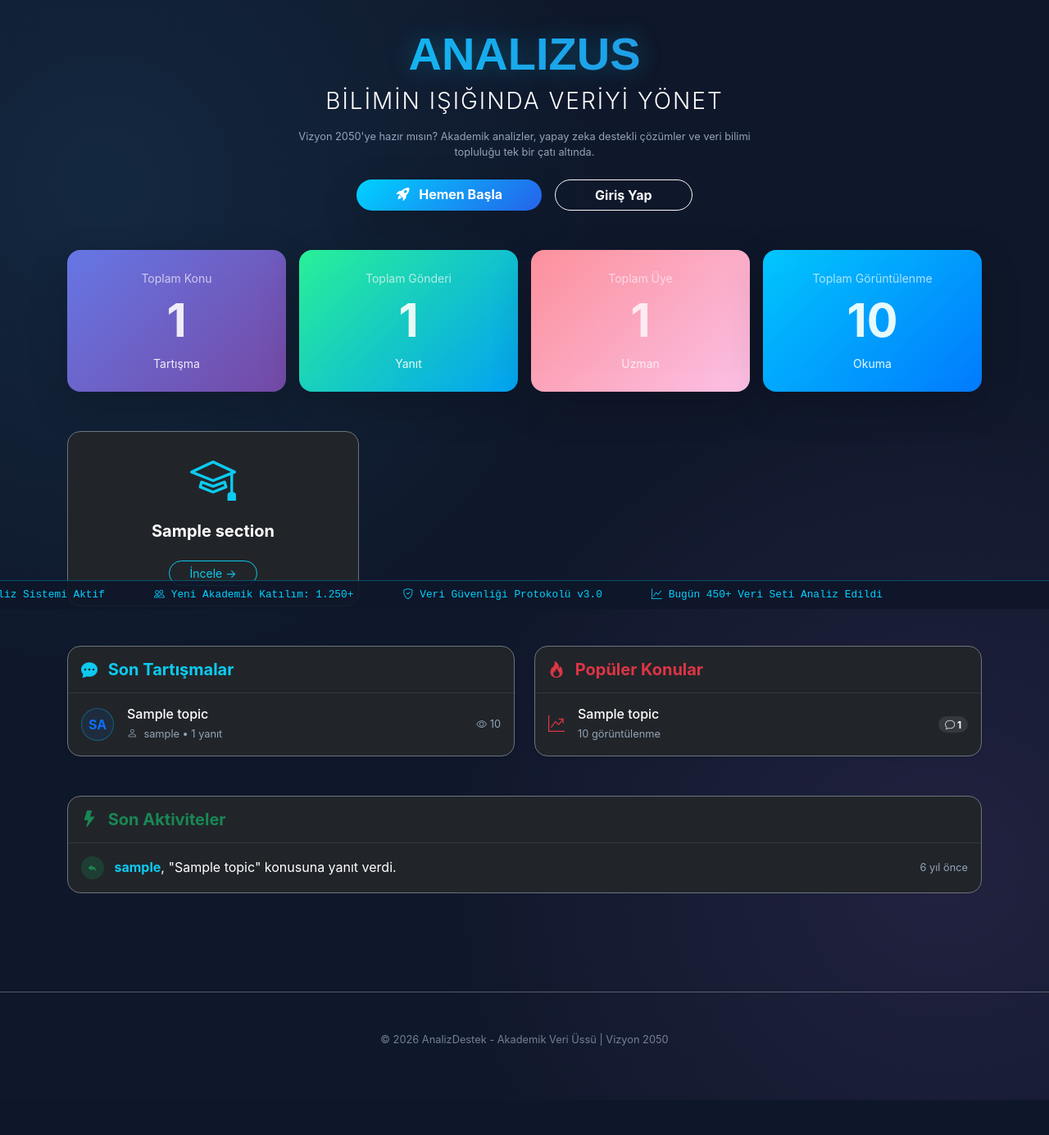
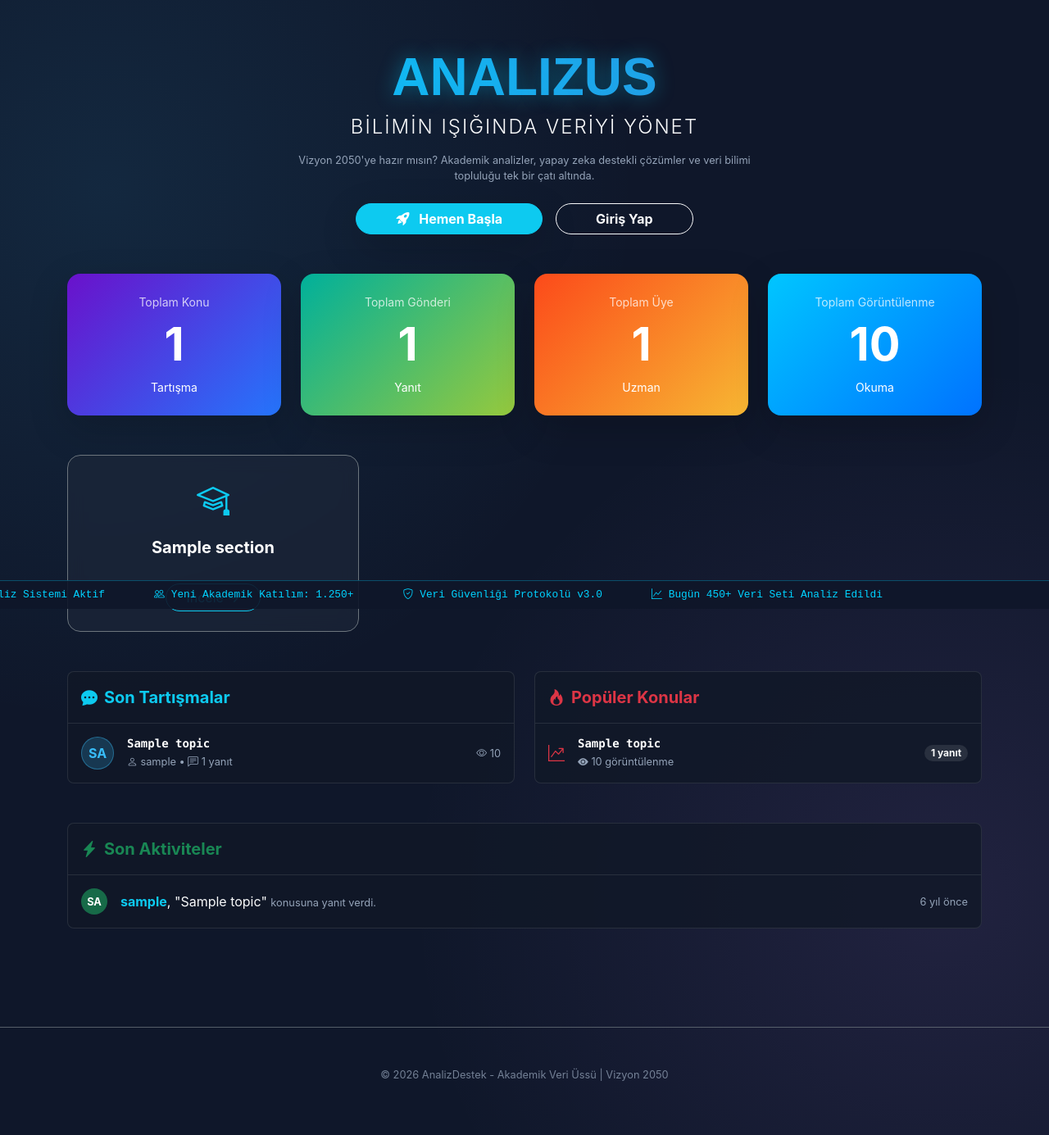
Before and after one commit to bunyaminkeles/analizdestek, a Django app: page / in a window 1280 px wide. Shown: the part 57-1442 px from the top of the page at 82% size. Before the commit the page ends 1392 px from the top, so only its background shows below. Run offline with Django 5.2, Linux system fonts and the light colour scheme; tables that the repository leaves empty hold one stand-in row (values such as "Sample post"); parts of the project's set-up code (start-up, migrations or seed data) failed here and were passed over.

Commit message:
home update

```diff
--- a/forum/templates/forum/home.html
+++ b/forum/templates/forum/home.html
@@ -3,22 +3,22 @@
 
 {% block content %}
 
-<div class="text-center mb-5 fade-in-up" style="animation: fadeInUp 1s ease-out;">
-    <h1 class="display-4 fw-bold" style="background: linear-gradient(90deg, #00d2ff, #3a7bd5); -webkit-background-clip: text; -webkit-text-fill-color: transparent; text-shadow: 0 0 30px rgba(0, 210, 255, 0.3); font-family: 'Orbitron', sans-serif;">
-        ANALIZUS
-    </h1>
-    <h3 class="text-white fw-light mb-3 letter-spacing-2">BİLİMİN IŞIĞINDA VERİYİ YÖNET</h3>
-    <p class="text-muted small mx-auto" style="max-width: 600px;">
+<div class="dashboard-container fade-in-up">
+
+    <div class="text-center mb-5 pt-4">
+        <h1 class="display-3 fw-bold neon-text mb-2">ANALIZUS</h1>
+        <h4 class="text-light fw-light mb-3 letter-spacing-2">BİLİMİN IŞIĞINDA VERİYİ YÖNET</h4>
+        <p class="text-muted small mx-auto mb-4" style="max-width: 600px;">
             Vizyon 2050'ye hazır mısın? Akademik analizler, yapay zeka destekli çözümler ve veri bilimi topluluğu tek bir çatı altında.
         </p>
 
-    <div class="mt-4 d-flex justify-content-center gap-3">
+        <div class="d-flex justify-content-center gap-3">
             {% if user.is_authenticated %}
                 <a href="#sections-area" class="btn btn-primary rounded-pill px-5 fw-bold shadow-lg glow-btn">
                     <i class="bi bi-arrow-down-circle me-2"></i> İncelemeye Başla
                 </a>
             {% else %}
-            <a href="{% url 'register' %}" class="btn btn-primary rounded-pill px-5 fw-bold shadow-lg glow-btn">
+                <a href="{% url 'register' %}" class="btn btn-info text-white rounded-pill px-5 fw-bold shadow-lg glow-btn">
                     <i class="bi bi-rocket-takeoff-fill me-2"></i> Hemen Başla
                 </a>
                 <a href="{% url 'login' %}" class="btn btn-outline-light rounded-pill px-5 fw-bold">
@@ -28,37 +28,33 @@
         </div>
     </div>
 
-<div class="row g-3 mb-5">
+    <div class="row g-4 mb-5">
         <div class="col-md-3">
-        <div class="stat-card bg-indigo p-4 text-center text-white h-100 rounded-4 shadow-lg position-relative overflow-hidden">
-            <div class="small opacity-75">Toplam Konu</div>
+            <div class="stat-card bg-gradient-purple text-center text-white h-100 p-4 rounded-4 shadow-lg">
+                <div class="stat-label opacity-75 small">Toplam Konu</div>
                 <div class="display-4 fw-bold my-2">{{ total_topics }}</div>
-            <div class="small">Tartışma</div>
-            <div class="card-glow" style="background: rgba(111, 66, 193, 0.5);"></div>
+                <div class="stat-label small">Tartışma</div>
             </div>
         </div>
         <div class="col-md-3">
-        <div class="stat-card bg-teal p-4 text-center text-white h-100 rounded-4 shadow-lg position-relative overflow-hidden">
-            <div class="small opacity-75">Toplam Gönderi</div>
+            <div class="stat-card bg-gradient-green text-center text-white h-100 p-4 rounded-4 shadow-lg">
+                <div class="stat-label opacity-75 small">Toplam Gönderi</div>
                 <div class="display-4 fw-bold my-2">{{ total_posts }}</div>
-            <div class="small">Yanıt</div>
-            <div class="card-glow" style="background: rgba(32, 201, 151, 0.5);"></div>
+                <div class="stat-label small">Yanıt</div>
             </div>
         </div>
         <div class="col-md-3">
-        <div class="stat-card bg-pink p-4 text-center text-white h-100 rounded-4 shadow-lg position-relative overflow-hidden">
-            <div class="small opacity-75">Toplam Üye</div>
+            <div class="stat-card bg-gradient-pink text-center text-white h-100 p-4 rounded-4 shadow-lg">
+                <div class="stat-label opacity-75 small">Toplam Üye</div>
                 <div class="display-4 fw-bold my-2">{{ total_users }}</div>
-            <div class="small">Uzman</div>
-            <div class="card-glow" style="background: rgba(232, 62, 140, 0.5);"></div>
+                <div class="stat-label small">Uzman</div>
             </div>
         </div>
         <div class="col-md-3">
-        <div class="stat-card bg-cyan p-4 text-center text-white h-100 rounded-4 shadow-lg position-relative overflow-hidden">
-            <div class="small opacity-75">Toplam Görüntülenme</div>
+            <div class="stat-card bg-gradient-blue text-center text-white h-100 p-4 rounded-4 shadow-lg">
+                <div class="stat-label opacity-75 small">Toplam Görüntülenme</div>
                 <div class="display-4 fw-bold my-2">{{ total_views }}</div>
-            <div class="small">Okuma</div>
-            <div class="card-glow" style="background: rgba(13, 202, 240, 0.5);"></div>
+                <div class="stat-label small">Okuma</div>
             </div>
         </div>
     </div>
@@ -67,21 +63,20 @@
         {% for section in sections %}
         <div class="col-md-4">
             <a href="{% url 'section_detail' section.pk %}" class="text-decoration-none">
-            <div class="card bg-dark border-secondary h-100 text-center p-4 hover-lift position-relative overflow-hidden">
-                <div class="card-bg-effect"></div>
-                <div class="position-relative z-index-1">
-                    <div class="mb-3 text-info fs-1">
-                        {% if "YAZILIM" in section.title %} <i class="bi bi-laptop display-4"></i>
-                        {% elif "YÖNTEM" in section.title %} <i class="bi bi-diagram-3 display-4"></i>
-                        {% else %} <i class="bi bi-mortarboard display-4"></i> {% endif %}
+                <div class="card bg-dark border-secondary h-100 text-center p-4 hover-lift section-card">
+                    <div class="icon-wrapper mb-3 mx-auto">
+                        {% if "YAZILIM" in section.title %} <i class="bi bi-laptop fs-1 text-info"></i>
+                        {% elif "YÖNTEM" in section.title %} <i class="bi bi-diagram-3 fs-1 text-info"></i>
+                        {% else %} <i class="bi bi-mortarboard fs-1 text-info"></i> {% endif %}
                     </div>
-                    <h5 class="text-white fw-bold">{{ section.title }}</h5>
+                    <h5 class="text-white fw-bold mb-2">{{ section.title }}</h5>
                     <p class="text-muted small mb-4">
                         {% if "YAZILIM" in section.title %}SPSS, Python, R ve Excel dünyası.{% endif %}
                         {% if "YÖNTEM" in section.title %}İstatistiksel testler ve metodoloji.{% endif %}
-                        {% if "AKADEMİ" in section.title %}Tez yazımı ve yayın süreçleri.{% endif %}
+                        {% if "AKADEMİ" in section.title %}Tez yazımı, kariyer ve yayın süreçleri.{% endif %}
                     </p>
-                    <span class="btn btn-outline-info btn-sm rounded-pill px-4">İncele &rarr;</span>
+                    <div class="mt-auto">
+                        <span class="btn btn-outline-info rounded-pill px-4 py-1 small">İncele &rarr;</span>
                     </div>
                 </div>
             </a>
@@ -92,118 +87,168 @@
     <div class="row g-4 mb-5">
 
         <div class="col-lg-6">
-        <div class="card bg-dark border-secondary h-100 shadow-sm">
-            <div class="card-header bg-transparent border-secondary border-opacity-25 py-3">
-                <h5 class="text-info mb-0 fw-bold"><i class="bi bi-chat-dots-fill me-2"></i> Son Tartışmalar</h5>
+            <div class="content-box bg-dark border border-secondary border-opacity-25 rounded-3 h-100">
+                <div class="box-header p-3 border-bottom border-secondary border-opacity-25 d-flex align-items-center">
+                    <i class="bi bi-chat-dots-fill text-info me-2 fs-5"></i>
+                    <h5 class="text-info mb-0 fw-bold">Son Tartışmalar</h5>
                 </div>
                 <div class="list-group list-group-flush">
                     {% for topic in recent_topics %}
-                <a href="{% url 'topic_detail' topic.pk %}" class="list-group-item list-group-item-action bg-transparent border-secondary border-opacity-10 text-white py-3 hover-dark-row">
-                    <div class="d-flex align-items-center">
-                        <div class="avatar-circle bg-primary bg-opacity-10 text-primary me-3 fw-bold d-flex align-items-center justify-content-center rounded-circle" style="width: 40px; height: 40px; border: 1px solid rgba(0, 210, 255, 0.3);">
+                    <a href="{% url 'topic_detail' topic.pk %}" class="list-group-item list-group-item-action bg-transparent text-white border-secondary border-opacity-10 py-3 d-flex align-items-center hover-bg">
+                        <div class="avatar-circle me-3">
                             {{ topic.starter.username|slice:":2"|upper }}
                         </div>
-                        <div class="flex-grow-1">
-                            <h6 class="mb-0 text-truncate" style="max-width: 300px;">{{ topic.subject }}</h6>
-                            <small class="text-muted"><i class="bi bi-person me-1"></i> {{ topic.starter.username }} &bull; {{ topic.replies_count }} yanıt</small>
+                        <div class="flex-grow-1 overflow-hidden">
+                            <h6 class="mb-0 text-truncate font-monospace small fw-bold">{{ topic.subject }}</h6>
+                            <div class="text-muted x-small mt-1">
+                                <i class="bi bi-person"></i> {{ topic.starter.username }} &bull;
+                                <i class="bi bi-chat-left-text"></i> {{ topic.replies_count }} yanıt
                             </div>
-                        <div class="text-muted small"><i class="bi bi-eye"></i> {{ topic.views }}</div>
+                        </div>
+                        <div class="text-end ms-2 text-muted x-small">
+                            <i class="bi bi-eye"></i> {{ topic.views }}
                         </div>
                     </a>
+                    {% empty %}
+                        <div class="p-4 text-center text-muted">Henüz konu yok.</div>
                     {% endfor %}
                 </div>
             </div>
         </div>
 
         <div class="col-lg-6">
-        <div class="card bg-dark border-secondary h-100 shadow-sm">
-            <div class="card-header bg-transparent border-secondary border-opacity-25 py-3">
-                <h5 class="text-danger mb-0 fw-bold"><i class="bi bi-fire me-2"></i> Popüler Konular</h5>
+            <div class="content-box bg-dark border border-secondary border-opacity-25 rounded-3 h-100">
+                <div class="box-header p-3 border-bottom border-secondary border-opacity-25 d-flex align-items-center">
+                    <i class="bi bi-fire text-danger me-2 fs-5"></i>
+                    <h5 class="text-danger mb-0 fw-bold">Popüler Konular</h5>
                 </div>
                 <div class="list-group list-group-flush">
                     {% for topic in popular_topics %}
-                <a href="{% url 'topic_detail' topic.pk %}" class="list-group-item list-group-item-action bg-transparent border-secondary border-opacity-10 text-white py-3 hover-dark-row">
-                    <div class="d-flex align-items-center">
-                        <div class="me-3 text-danger fs-5"><i class="bi bi-graph-up-arrow"></i></div>
-                        <div class="flex-grow-1">
-                            <h6 class="mb-0 text-truncate" style="max-width: 300px;">{{ topic.subject }}</h6>
-                            <small class="text-muted">{{ topic.views }} görüntülenme</small>
+                    <a href="{% url 'topic_detail' topic.pk %}" class="list-group-item list-group-item-action bg-transparent text-white border-secondary border-opacity-10 py-3 d-flex align-items-center hover-bg">
+                        <div class="me-3 text-danger">
+                            <i class="bi bi-graph-up-arrow fs-5"></i>
                         </div>
-                        <div class="badge bg-secondary bg-opacity-25 text-light rounded-pill"><i class="bi bi-chat"></i> {{ topic.replies_count }}</div>
+                        <div class="flex-grow-1 overflow-hidden">
+                            <h6 class="mb-0 text-truncate font-monospace small fw-bold">{{ topic.subject }}</h6>
+                            <div class="text-muted x-small mt-1">
+                                <i class="bi bi-eye-fill"></i> {{ topic.views }} görüntülenme
+                            </div>
+                        </div>
+                        <div class="badge bg-secondary bg-opacity-25 text-light rounded-pill ms-2">
+                            {{ topic.replies_count }} yanıt
                         </div>
                     </a>
+                    {% empty %}
+                        <div class="p-4 text-center text-muted">Veri yok.</div>
                     {% endfor %}
                 </div>
             </div>
         </div>
     </div>
 
-<div class="card bg-dark border-secondary mb-5">
-    <div class="card-header bg-transparent border-secondary border-opacity-25 py-3">
-        <h5 class="text-success mb-0 fw-bold"><i class="bi bi-lightning-fill me-2"></i> Son Aktiviteler</h5>
+    <div class="row mb-5">
+        <div class="col-12">
+            <div class="content-box bg-dark border border-secondary border-opacity-25 rounded-3">
+                <div class="box-header p-3 border-bottom border-secondary border-opacity-25 d-flex align-items-center">
+                    <i class="bi bi-lightning-charge-fill text-success me-2 fs-5"></i>
+                    <h5 class="text-success mb-0 fw-bold">Son Aktiviteler</h5>
                 </div>
-    <div class="card-body p-0">
-        <ul class="list-group list-group-flush">
+                <div class="list-group list-group-flush">
                     {% for activity in recent_activities %}
-            <li class="list-group-item bg-transparent border-secondary border-opacity-10 text-white py-3">
-                <div class="d-flex justify-content-between align-items-center">
-                    <div>
-                        <span class="badge bg-success bg-opacity-25 text-success me-2 rounded-circle p-2"><i class="bi bi-reply-fill"></i></span>
-                        <strong class="text-info">{{ activity.created_by.username }}</strong>,
-                        "{{ activity.topic.subject|truncatechars:30 }}" konusuna yanıt verdi.
+                    <div class="list-group-item bg-transparent text-white border-secondary border-opacity-10 py-3 d-flex align-items-center flex-wrap gap-2">
+                        <div class="avatar-circle-sm bg-success bg-opacity-75 text-white fw-bold me-2">
+                            {{ activity.created_by.username|slice:":2"|upper }}
                         </div>
-                    <small class="text-muted">{{ activity.created_at|timesince }} önce</small>
+
+                        <div class="flex-grow-1">
+                            <span class="text-info fw-bold">{{ activity.created_by.username }}</span>,
+                            <span class="text-light">"{{ activity.topic.subject|truncatechars:40 }}"</span>
+                            <span class="text-muted small">konusuna yanıt verdi.</span>
                         </div>
-            </li>
+
+                        <div class="text-muted x-small ms-auto">
+                            {{ activity.created_at|timesince }} önce
+                        </div>
+                    </div>
+                    {% empty %}
+                        <div class="p-4 text-center text-muted">Henüz aktivite yok.</div>
                     {% endfor %}
-        </ul>
+                </div>
+            </div>
         </div>
     </div>
 
+</div>
+
 <style>
-    /* Renk Paleti */
-    .bg-indigo { background: linear-gradient(135deg, #667eea 0%, #764ba2 100%); }
-    .bg-teal { background: linear-gradient(135deg, #2af598 0%, #009efd 100%); }
-    .bg-pink { background: linear-gradient(135deg, #ff9a9e 0%, #fecfef 99%, #fecfef 100%); }
-    .bg-cyan { background: linear-gradient(135deg, #00c6ff 0%, #0072ff 100%); }
+    /* Genel Ayarlar */
+    .fade-in-up { animation: fadeInUp 0.8s ease-out; }
+    .neon-text {
+        background: linear-gradient(90deg, #00d2ff, #3a7bd5);
+        -webkit-background-clip: text;
+        -webkit-text-fill-color: transparent;
+        text-shadow: 0 0 25px rgba(0, 210, 255, 0.4);
+        font-family: 'Orbitron', sans-serif; /* Varsa */
+    }
+    .letter-spacing-2 { letter-spacing: 2px; }
+    .x-small { font-size: 0.75rem; }
 
-    .stat-card { transition: transform 0.3s ease; border: none; }
+    /* İstatistik Kartı Renkleri (Görseldeki Gibi) */
+    .bg-gradient-purple { background: linear-gradient(135deg, #6a11cb 0%, #2575fc 100%); }
+    .bg-gradient-green  { background: linear-gradient(135deg, #00b09b 0%, #96c93d 100%); }
+    .bg-gradient-pink   { background: linear-gradient(135deg, #fc4a1a 0%, #f7b733 100%); } /* Biraz turuncuya çalıyor görselde */
+    .bg-gradient-blue   { background: linear-gradient(135deg, #00c6ff 0%, #0072ff 100%); }
+
+    .stat-card {
+        border: none;
+        transition: transform 0.3s;
+    }
     .stat-card:hover { transform: translateY(-5px); }
 
-    .hover-lift { transition: all 0.3s ease; }
+    /* Kartlar ve Listeler */
+    .section-card {
+        background: rgba(30, 41, 59, 0.6) !important; /* Hafif transparan */
+        backdrop-filter: blur(10px);
+    }
+    .hover-lift { transition: transform 0.3s; }
     .hover-lift:hover {
         transform: translateY(-5px);
         border-color: #00d2ff !important;
-        box-shadow: 0 5px 15px rgba(0, 210, 255, 0.2);
     }
 
+    .content-box {
+        background: rgba(17, 24, 39, 0.8) !important;
+    }
+
+    .hover-bg:hover {
+        background-color: rgba(255, 255, 255, 0.05) !important;
+    }
+
+    /* Avatarlar */
+    .avatar-circle {
+        width: 40px; height: 40px;
+        background: rgba(56, 189, 248, 0.2);
+        color: #38bdf8;
+        border-radius: 50%;
+        display: flex; align-items: center; justify-content: center;
+        font-weight: bold;
+        border: 1px solid rgba(56, 189, 248, 0.4);
+    }
+    .avatar-circle-sm {
+        width: 32px; height: 32px;
+        border-radius: 50%;
+        display: flex; align-items: center; justify-content: center;
+        font-size: 0.8rem;
+    }
+
+    /* Buton Parlaması */
     .glow-btn {
-        box-shadow: 0 0 15px rgba(0, 210, 255, 0.4);
-        transition: all 0.3s ease;
+        transition: all 0.3s;
     }
     .glow-btn:hover {
-        transform: translateY(-2px);
-        box-shadow: 0 0 25px rgba(0, 210, 255, 0.6);
+        box-shadow: 0 0 20px rgba(0, 210, 255, 0.6) !important;
+        transform: scale(1.05);
     }
-
-    .card-glow {
-        position: absolute;
-        top: -50%; left: -50%;
-        width: 200%; height: 200%;
-        filter: blur(50px);
-        opacity: 0.2;
-        pointer-events: none;
-    }
-
-    /* Listeler için */
-    .hover-dark-row:hover {
-        background-color: rgba(255, 255, 255, 0.05) !important;
-        border-left: 3px solid #00d2ff;
-        padding-left: 1.5rem !important;
-        transition: all 0.2s ease;
-    }
-
-    .letter-spacing-2 { letter-spacing: 2px; }
 
     @keyframes fadeInUp {
         from { opacity: 0; transform: translateY(20px); }
```
Lines whose indentation alone changed are shown as unchanged.
